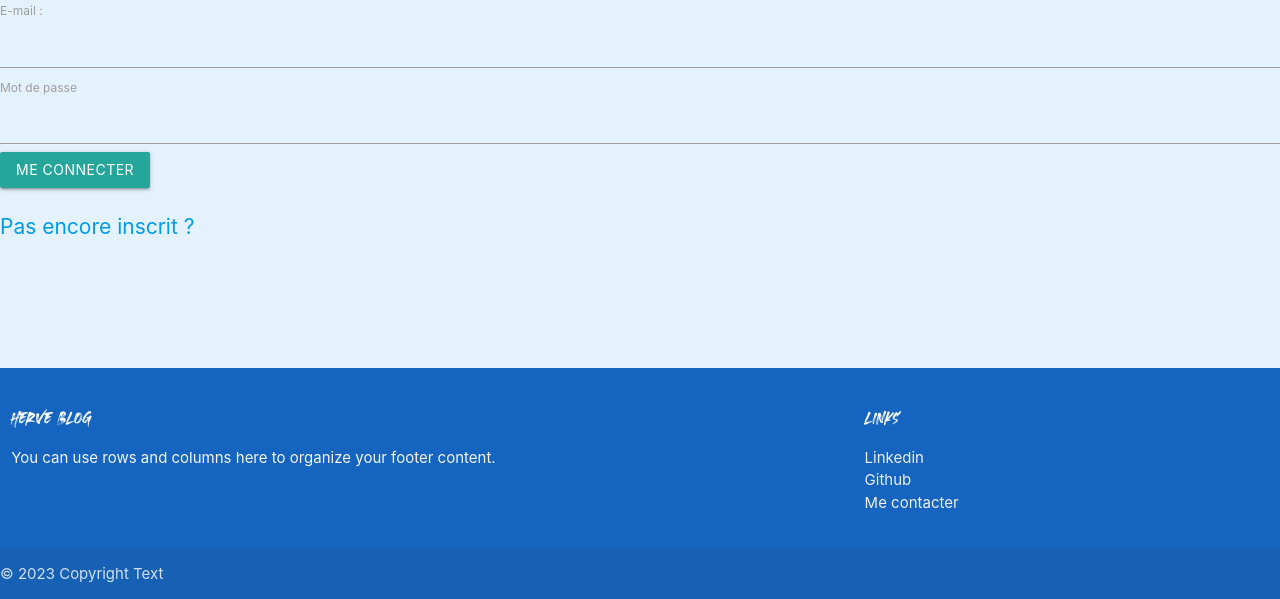
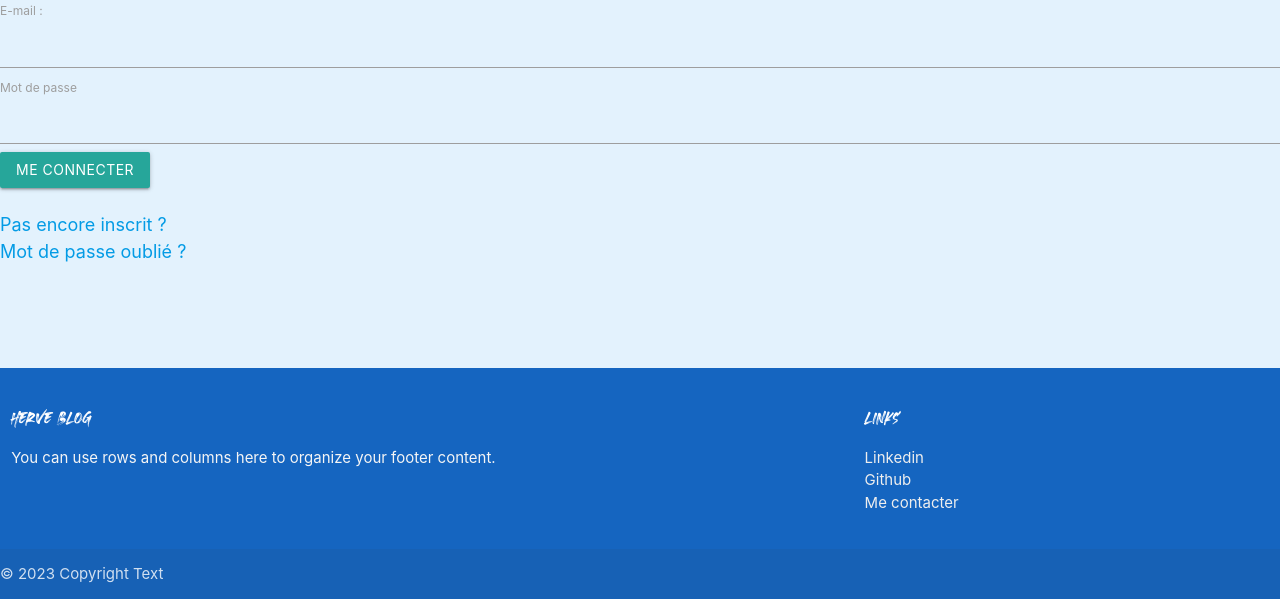
Before and after one commit to Herve-Dev/P5_Blog_PHP, a PHP site: page /user/login in a window 1280 px wide. Shown: the part 201-800 px from the top of the page. Run offline with PHP 8.4, Linux system fonts and the light colour scheme; some libraries are stand-ins or nearby versions.

Commit message:
add function forgetPassword

```diff
--- a/Controllers/UserController.php
+++ b/Controllers/UserController.php
@@ -189,4 +189,65 @@ class UserController extends Controller
             exit;
         }
     }
+
+    public function forgetPassword()
+    {
+        $form = new Form;
+        $form->startForm()
+            ->addLabelForm('email', 'E-mail :')
+            ->addInput('email', 'email', ['class' => 'validate' , 'id' => 'email'])
+            ->addButton("Envoyer", ['class' => 'btn waves-effect waves-light'])
+            ->endForm();
+        $this->render('/user/forgetPassword', ['formForgetPassword' => $form->create()]);
+
+        if (Form::validate($_POST, ['email'])) {
+            $email = strip_tags($_POST['email']);
+            $userModel = new UserModel;
+            $foundUser = $userModel->findOneByEmail($email);
+
+                if ($foundUser) {
+                    $cryptParamURL = Utils::encodeMailURL($email);
+                    $subject = "Authentification de votre profil";
+                    $message = 'Cliquez sur le lien pour modifier votre mot de passe <a href="http://p5blogphp/email/index/'.$cryptParamURL.'"> Valider mon inscription</a>';
+
+
+                    $sendMail = new SendMail;
+                    $sendMail->sendmail($email, $message, $subject);
+                }
+
+
+        }else{
+            $_SESSION['error'] = "Une erreur est survenue";
+            exit;
+        }
+    }
+
+    public function updatePassForget(string $cryptParamURL)
+    {
+        //On decode en base64
+        $base64Decode = base64_decode($cryptParamURL);
+
+        //On décrypte le paramètre envoyé dans l'url
+        $decryptParamUrl = openssl_decrypt($base64Decode, "AES-128-ECB", getenv('SECRET_KEY_OPENSSL'));
+
+        //On verfie ci l'email correspond a l'email dans la base de donnée
+        $userModel = new UserModel;
+        $userEmail = $userModel->findOneByEmail($decryptParamUrl);
+
+            if ($userEmail) {
+
+                $form = new Form;
+                $form->startForm()
+                    ->addLabelForm('password', 'Votre nouveau mot de passe :')
+                    ->addInput('password', 'new-password', ['id' => 'password', 'class' => 'validate'])
+
+                    ->addLabelForm('confirmPassword', ' Confirmer votre Mot de passe :')
+                    ->addInput('password', 'confirm-password', ['id' => 'confirmPassword', 'class' => 'validate'])
+
+                    ->addButton("modifier mon mot de passe", ['class' => 'btn waves-effect waves-light'])
+                    ->endForm();
+            }
+
+
+    }
 }
--- /dev/null
+++ b/Views/user/forgetPassword.php
@@ -0,0 +1,3 @@
+<div class="container-form">
+    <?= $formForgetPassword ?>
+</div>
--- a/Views/user/login.php
+++ b/Views/user/login.php
@@ -1,3 +1,4 @@
 <h1 class="center-align">Connexion</h1>
 <?= $loginForm ?><br>
-<a class="user-form" href="/user/register"> Pas encore inscrit ?</a>
+<a class="link-form" href="/user/register"> Pas encore inscrit ?</a><br>
+<a class="link-form" href="/user/forgetPassword"> Mot de passe oublié ?</a>
--- a/Views/user/register.php
+++ b/Views/user/register.php
@@ -1,3 +1,3 @@
 <h1>Inscription</h1>
 <?= $registerForm ?><br>
-<a class="user-form" href="/user/login"> déjà inscrit</a>
+<a class="link-form" href="/user/login"> déjà inscrit</a>
--- a/public/css/style.css
+++ b/public/css/style.css
@@ -19,8 +19,8 @@ h1 {
     justify-content: center;
 }
 
-.user-form {
-    font-size: 21px;
+.link-form {
+    font-size: 18px;
 }
 
 .brand-logo{
```
